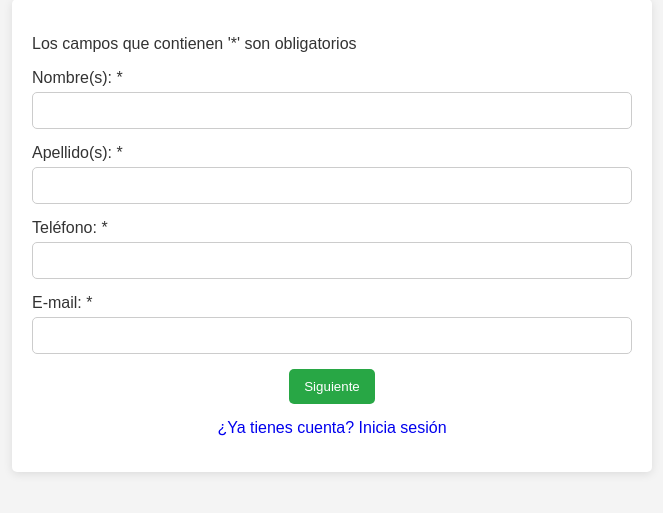
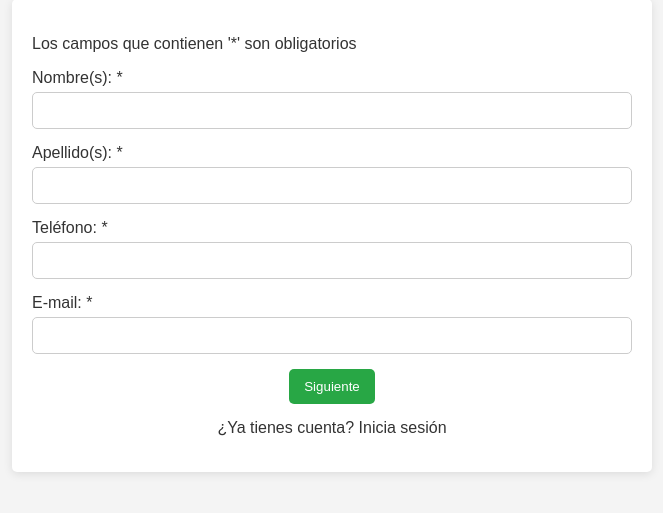
Before and after one commit to Softwares-Saturno-S-A-S/Covibuceo, a PHP site: page / in a window 1280 px wide. Shown: the part 262-775 px from the top of the page, without its empty margins (308-971 px from the left). Run offline with PHP 8.4, Linux system fonts and the light colour scheme.

Commit message:
Más estilos en los enlaces

```diff
--- a/css/estilos.css
+++ b/css/estilos.css
@@ -66,5 +66,5 @@ body {
             text-align: center;
             margin-top: 10px;
             text-decoration: none;
-            color: none;
+            color: #333;
         }
```
